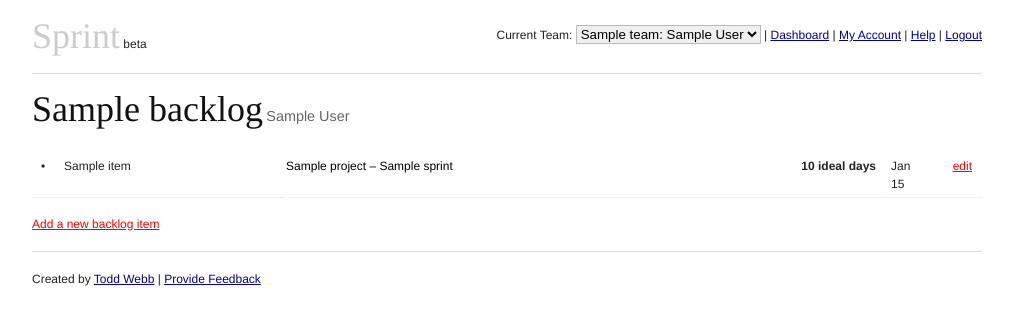
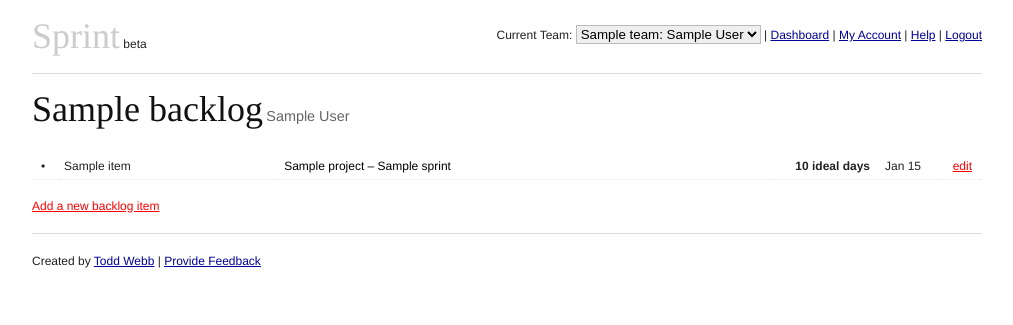
Before and after one commit to ahmerkureishi/sprint, a Django app: template templates/backlogpage.html in a window 1280 px wide. Shown: the top 325 px of the page, without its empty margins (133-1146 px from the left). Run offline with Django 3.2, Linux system fonts and the light colour scheme; tables that the repository leaves empty hold one stand-in row (values such as "Sample post"); the template is opened without the code that fills it: values that come from a table or form of the project are taken from there, most other values are stand-ins (such as "Sample title", 1, 10 or a date in 2020).

Commit message:
Fixed column width in item tables

```diff
--- a/static/main.css
+++ b/static/main.css
@@ -94,7 +94,7 @@ table.items td.estimate {
 }
 
 table.items td.date {
-	width: 3.0em;
+	width: 3.5em;
 }
 
 table.items td.action {
```
Also changed, not shown: index.yaml (+18 -18 lines).
